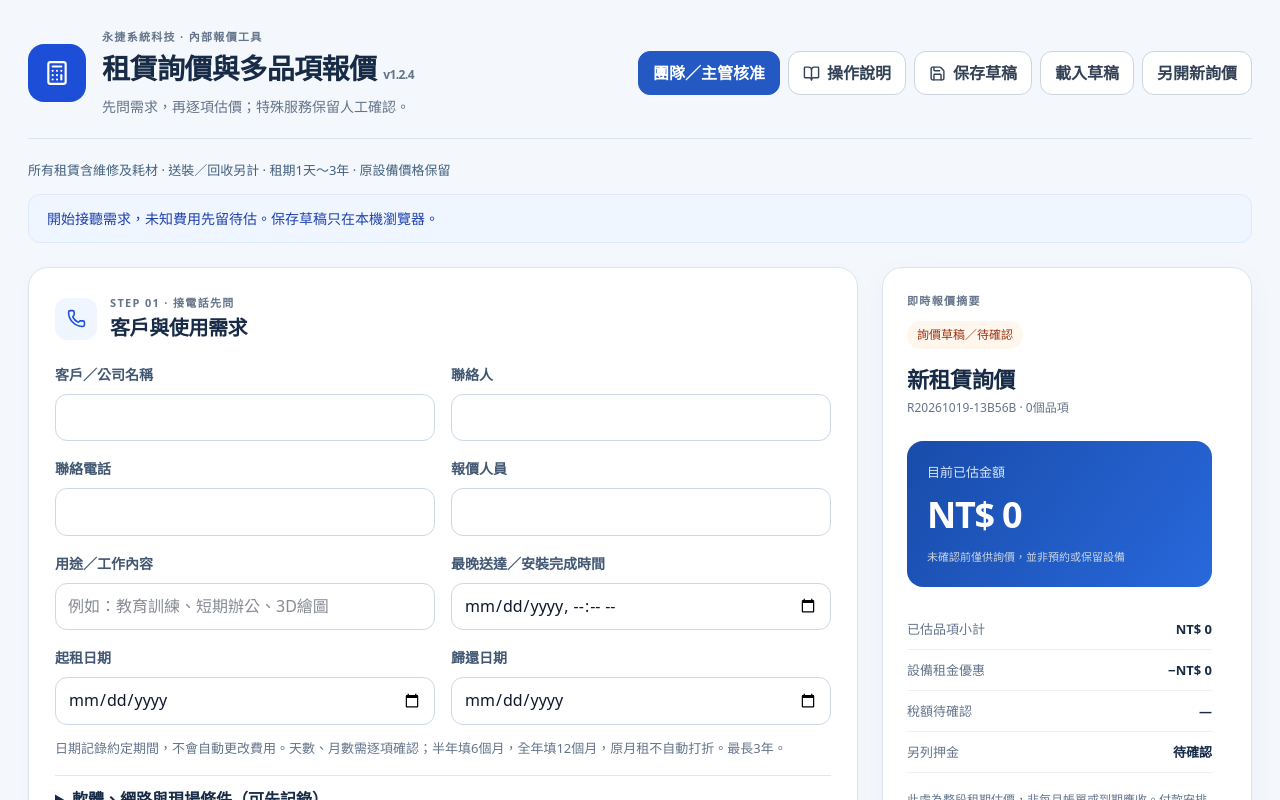
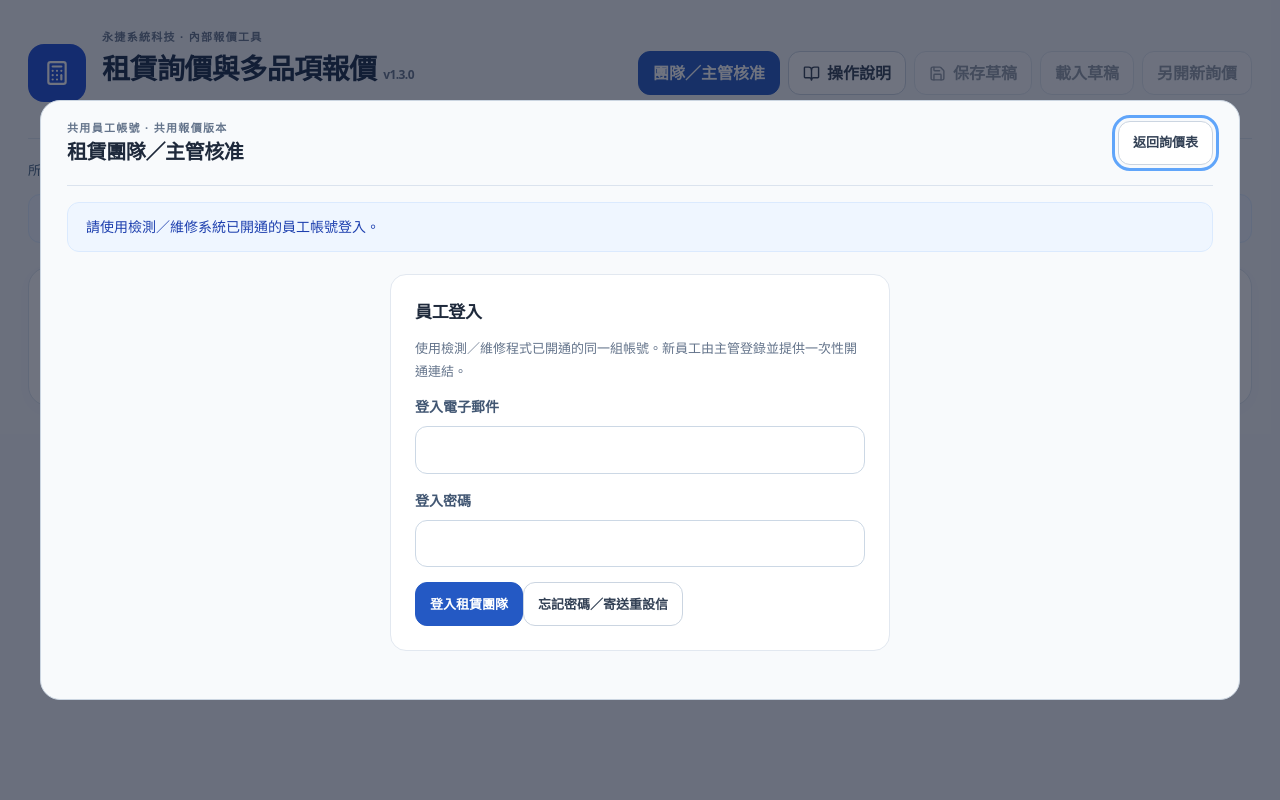
Before and after one commit to JohnnyYang0726/equipment-rental-calculator, a React (Vite) app: page / in a window 1280 px wide. Shown: the top 800 px of the page. Built offline with nearby package versions, Linux system fonts and the light colour scheme.

Commit message:
feat: gate rental quotations with shared employee accounts

```diff
--- a/index.html
+++ b/index.html
@@ -7,7 +7,7 @@
       name="description"
       content="永捷內部租賃電話詢價與多品項報價工具，整合設備、軟體、網路工程及收送。"
     />
-    <title>永捷租賃詢價與多品項報價 v1.2.4</title>
+    <title>永捷租賃詢價與多品項報價 v1.3.0</title>
   </head>
   <body>
     <div id="root"></div>
--- a/package.json
+++ b/package.json
@@ -1,7 +1,7 @@
 {
   "name": "yongjie-rental-quotation",
   "private": true,
-  "version": "1.2.4",
+  "version": "1.3.0",
   "type": "module",
   "scripts": {
     "dev": "vite --port=3000 --host=0.0.0.0",
--- a/src/App.tsx
+++ b/src/App.tsx
@@ -1,4 +1,4 @@
-import React, { lazy, Suspense, useRef, useState } from "react";
+import React, { lazy, Suspense, useRef, useState, useCallback } from "react";
 const TeamWorkspace = lazy(() => import("./TeamWorkspace"));
 import {
   Calculator,
@@ -133,8 +133,10 @@ export default function App() {
   );
   const [paste, setPaste] = useState("");
   const [pendingImport, setPendingImport] = useState<Quote | null>(null);
-  const [teamOpen, setTeamOpen] = useState(false);
-  const [teamStarted, setTeamStarted] = useState(false);
+  const [teamOpen, setTeamOpen] = useState(true);
+  const [teamStarted, setTeamStarted] = useState(true);
+  const [quoteAccess,setQuoteAccess]=useState(false);
+  const onAccess=useCallback((allowed:boolean)=>{setQuoteAccess(allowed);if(!allowed)setTeamOpen(true);},[]);
   const [resetKey, setResetKey] = useState(0);
   const file = useRef<HTMLInputElement>(null),
     help = useRef<HTMLDialogElement>(null),
@@ -279,7 +281,7 @@ export default function App() {
           <div>
             <p className="eyebrow">永捷系統科技 · 內部報價工具</p>
             <h1>
-              租賃詢價與多品項報價 <span>v1.2.4</span>
+              租賃詢價與多品項報價 <span>v1.3.0</span>
             </h1>
             <p>先問需求，再逐項估價；特殊服務保留人工確認。</p>
           </div>
@@ -295,12 +297,12 @@ export default function App() {
             <BookOpen size={17} />
             操作說明
           </button>
-          <button onClick={save}>
+          <button disabled={!quoteAccess} onClick={save}>
             <Save size={17} />
             保存草稿
           </button>
-          <button onClick={() => setReplace("load")}>載入草稿</button>
-          <button onClick={() => setReplace("new")}>另開新詢價</button>
+          <button disabled={!quoteAccess} onClick={() => setReplace("load")}>載入草稿</button>
+          <button disabled={!quoteAccess} onClick={() => setReplace("new")}>另開新詢價</button>
         </div>
       </header>
       <p className="policy">
@@ -309,16 +311,16 @@ export default function App() {
       <p className="notice" role="status">
         {message}
       </p>
-      {replace && (
+      {quoteAccess && replace && (
         <div className="confirm-box" role="alert">
           <p>替換目前畫面前，請先保存或下載備份。</p>
           <button onClick={replaceNow}>
             確認{replace === "new" ? "另開新詢價" : "載入草稿"}
           </button>
-          <button onClick={() => setReplace(null)}>取消</button>
+          <button disabled={!quoteAccess} onClick={() => setReplace(null)}>取消</button>
         </div>
       )}
-      {pendingImport && (
+      {quoteAccess && pendingImport && (
         <div className="confirm-box" role="alert">
           <p>
             備份 {pendingImport.id}（{pendingImport.lines.length}
@@ -345,6 +347,7 @@ export default function App() {
           <TeamWorkspace
             open={teamOpen}
             onClose={() => setTeamOpen(false)}
+            onAccess={onAccess}
             quote={q}
             resetKey={resetKey}
             onLoad={(loaded) => {
@@ -372,6 +375,8 @@ export default function App() {
           />
         )}
       </Suspense>
+      {!quoteAccess && <section className="card"><h2>請先使用員工帳號登入</h2><p>主管與客服／行政登入後才能估價。三套程式使用同一組帳號，各網站請分別登入。</p><a href="https://yongjiesystems.github.io/testing/?tab=warranty">公開保固與驅動查詢</a></section>}
+      {quoteAccess && <>
       <div className="workspace">
         <main>
           <section className="card">
@@ -1089,6 +1094,7 @@ export default function App() {
         <h1>永捷租賃報價</h1>
         <pre>{text}</pre>
       </section>
+      </>}
       <dialog
         ref={help}
         className="help-dialog"
@@ -1104,7 +1110,7 @@ export default function App() {
           <a href="/manuals/employee-handbook-2026-10-21.pdf" target="_blank" rel="noopener noreferrer">開啟／列印員工手冊 PDF</a>
           <a href="/manuals/employee-handbook-2026-10-21.pdf" download>下載員工手冊 PDF</a>
         </div>
-        <ol>
+        <p>先用已開通的員工帳號登入。三套程式共用帳號，各網站分別登入；忘記密碼在登入頁按「寄送重設信」，由本人開信設定。主管可在員工名單寄送重設信，也可停用帳號與調整角色。保固與驅動查詢免登入。</p><ol>
           {HELP.map((t) => (
             <li key={t}>{t}</li>
           ))}
--- a/src/TeamWorkspace.tsx
+++ b/src/TeamWorkspace.tsx
@@ -69,7 +69,9 @@ export default function TeamWorkspace({
   onLoad,
   onCanonical,
   onClear,
+  onAccess,
 }: {
+  onAccess: (allowed:boolean)=>void;
   open: boolean;
   onClose: () => void;
   quote: Quote;
@@ -131,7 +133,8 @@ export default function TeamWorkspace({
     setInvite("");
     setLink(null);
     setRole("");
-  }, []);
+    onAccess(false);
+  }, [onAccess]);
   useEffect(() => {
     setLink(null);
     setPendingLoad(null);
@@ -195,6 +198,7 @@ export default function TeamWorkspace({
       setOrg(chosen.org_id);
       setOrgName(o.name);
       setRole(chosen.role);
+      onAccess(["MANAGER","STAFF"].includes(chosen.role) && u.user_metadata?.yj_password_setup!==true);
       if (!["MANAGER", "STAFF"].includes(chosen.role)) {
         setRows([]);
         setEmployees([]);
@@ -208,10 +212,10 @@ export default function TeamWorkspace({
         );
       }
     },
-    [clearPrivate],
+    [clearPrivate,onAccess],
   );
   useEffect(() => {
-    void context().catch((e) => setMessage(teamError(e)));
+    void context().catch((e) => {clearPrivate();setMessage(teamError(e));});
     const {
       data: { subscription },
     } = client.auth.onAuthStateChange((_event, session) => {
@@ -223,7 +227,7 @@ export default function TeamWorkspace({
         clearPrivate();
       } else
         setTimeout(
-          () => void context().catch((e) => setMessage(teamError(e))),
+          () => void context().catch((e) => {clearPrivate();setMessage(teamError(e));}),
           0,
         );
     });
@@ -275,11 +279,12 @@ export default function TeamWorkspace({
           : [];
       if (token !== generation.current || orgRef.current !== orgId) return;
       setRole(active.role);
+      onAccess(user?.user_metadata?.yj_password_setup!==true);
       setRows(result);
       setEmployees(staff);
       if (active.role !== "MANAGER") setInvite("");
     },
-    [user?.id, clearPrivate],
+    [user?.id, clearPrivate,onAccess],
   );
   useEffect(() => {
     if (!org || !user || !operator) return;
@@ -287,7 +292,7 @@ export default function TeamWorkspace({
     const refresh = () => {
       if (!running.current && !document.hidden)
         void refreshRows(org, searchApplied).catch((e) => {
-          if (!cancelled) setMessage(teamError(e));
+          if (!cancelled) {clearPrivate();setMessage(teamError(e));}
         });
     };
     refresh();
@@ -299,6 +304,12 @@ export default function TeamWorkspace({
       document.removeEventListener("visibilitychange", refresh);
     };
   }, [org, user?.id, operator, refreshRows, searchApplied]);
+  async function sendReset(address:string) {
+    address=address.trim().toLowerCase();
+    if(!/^[^\s@]+@[^\s@]+\.[^\s@]+$/.test(address)) throw Error("請先填寫正確的登入電子郵件");
+    unwrap(await client.auth.resetPasswordForEmail(address,{redirectTo:"https://yongjiesystems.github.io/testing/?reset=1"}));
+    setMessage("若帳號可接收重設信，請到該信箱（含垃圾郵件）開啟最新連結，由本人設定至少12字元的新密碼。未收到請聯絡系統管理人員。");
+  }
   async function detail(head: RentalHead) {
     const token = generation.current;
     const newest = unwrap(
@@ -419,7 +430,7 @@ export default function TeamWorkspace({
               try {
                 unwrap(
                   await client.auth.signInWithPassword({
-                    email: email.trim(),
+                    email: email.trim().toLowerCase(),
                     password,
                   }),
                 );
@@ -459,10 +470,11 @@ export default function TeamWorkspace({
           </label>
           <button className="primary" disabled={busy}>
             登入租賃團隊
-          </button>
+          </button><button type="button" disabled={busy} onClick={()=>void run(()=>sendReset(email))}>忘記密碼／寄送重設信</button>
         </form>
       ) : (
         <>
+          <p>密碼由本人設定，主管看不到密碼。需要變更自己的密碼，請在<a href="https://yongjiesystems.github.io/testing/?tab=team" target="_blank" rel="noopener noreferrer">檢測系統的團隊作業</a>按「變更我的密碼」。</p>
           <div className="team-identity">
             <p>
               {user.email} · {ROLES[role] || "待確認權限"} · {orgName}
@@ -922,6 +934,7 @@ export default function TeamWorkspace({
                       </article>
                     ))}
                   </div>
+                  <h4>協助員工重設密碼</h4><p>只寄到員工名單中的本人信箱；主管不能查看或代填密碼。</p>{employees.filter(m=>m.active && m.user_id).map(m=><button key={m.email} disabled={busy} onClick={()=>void run(()=>sendReset(m.email))}>寄送重設信：{m.display_name}（{m.email}）</button>)}
                   {invite && (
                     <div className="callout">
                       <p>
```
Also changed, not shown: 2 other files (tests, documents, lock files or other folders).
